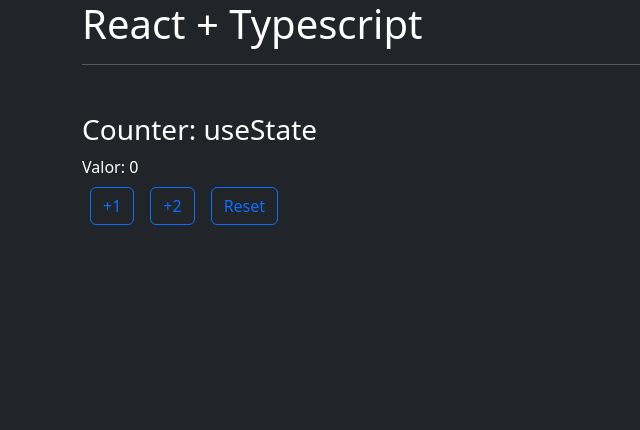
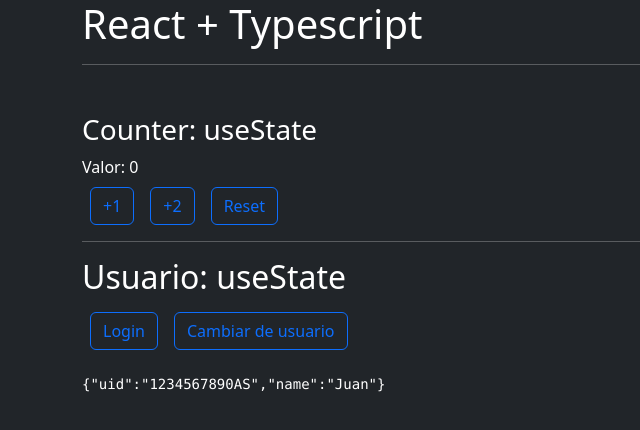
Before and after one commit to OLAEMJO8/reactTypescript, a React (Create React App) app: page / in a window 1280 px wide. Shown: the top 430 px of the page, without its empty margins (0-640 px from the left). Built offline with nearby package versions, Linux system fonts and the light colour scheme.

Commit message:
Feat. Usuario - tipado estricto

```diff
--- a/src/App.tsx
+++ b/src/App.tsx
@@ -1,4 +1,5 @@
 import { Counter } from "./components/Counter";
+import { Usuario } from "./components/Usuario";
 function App() {
   return (
     <div>
@@ -7,6 +8,8 @@
       <hr />
 
       <Counter />
+      <hr />
+      <Usuario />
     </div>
   );
 }
--- /dev/null
+++ b/src/components/Usuario.tsx
@@ -0,0 +1,41 @@
+import { useState } from "react";
+
+interface User {
+  uid: string;
+  name: string;
+}
+// tempUser es de tipo User
+const tempUser: User = {
+  uid: "1234567890AS",
+  name: "Juan",
+};
+
+export const Usuario = () => {
+  const [user, setUser] = useState<User>(tempUser);
+
+  const login = () => {
+    setUser({
+      uid: "ABC123456",
+      name: "Majo",
+    });
+  };
+
+  return (
+    <div>
+      <h2>Usuario: useState</h2>
+
+      <button onClick={login} className="btn btn-outline-primary mt-2  mx-2">
+        Login
+      </button>
+      <button
+        onClick={() => setUser(tempUser)}
+        className="btn btn-outline-primary mt-2  mx-2"
+      >
+        Cambiar de usuario
+      </button>
+      <br />
+      <br />
+      {!user ? <pre> No hay usuario</pre> : <pre>{JSON.stringify(user)}</pre>}
+    </div>
+  );
+};
```
